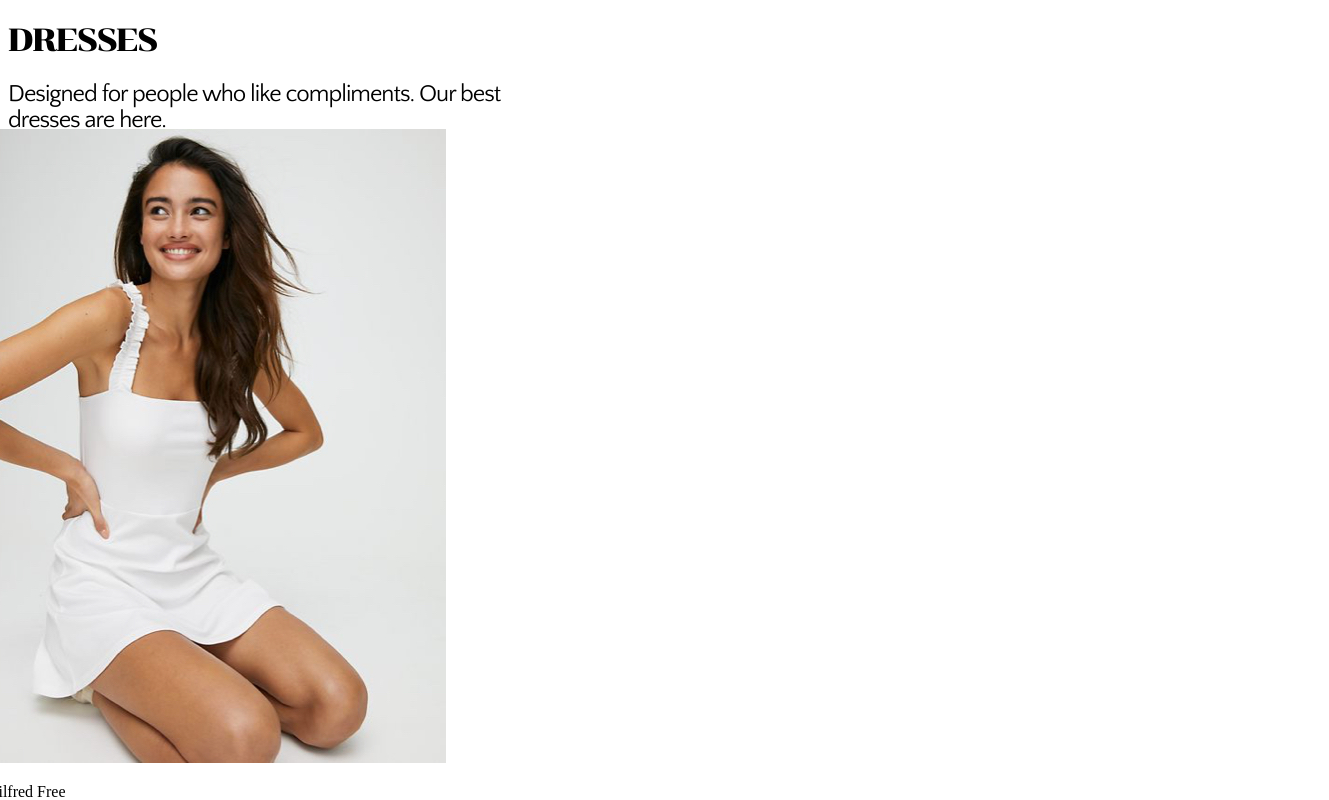
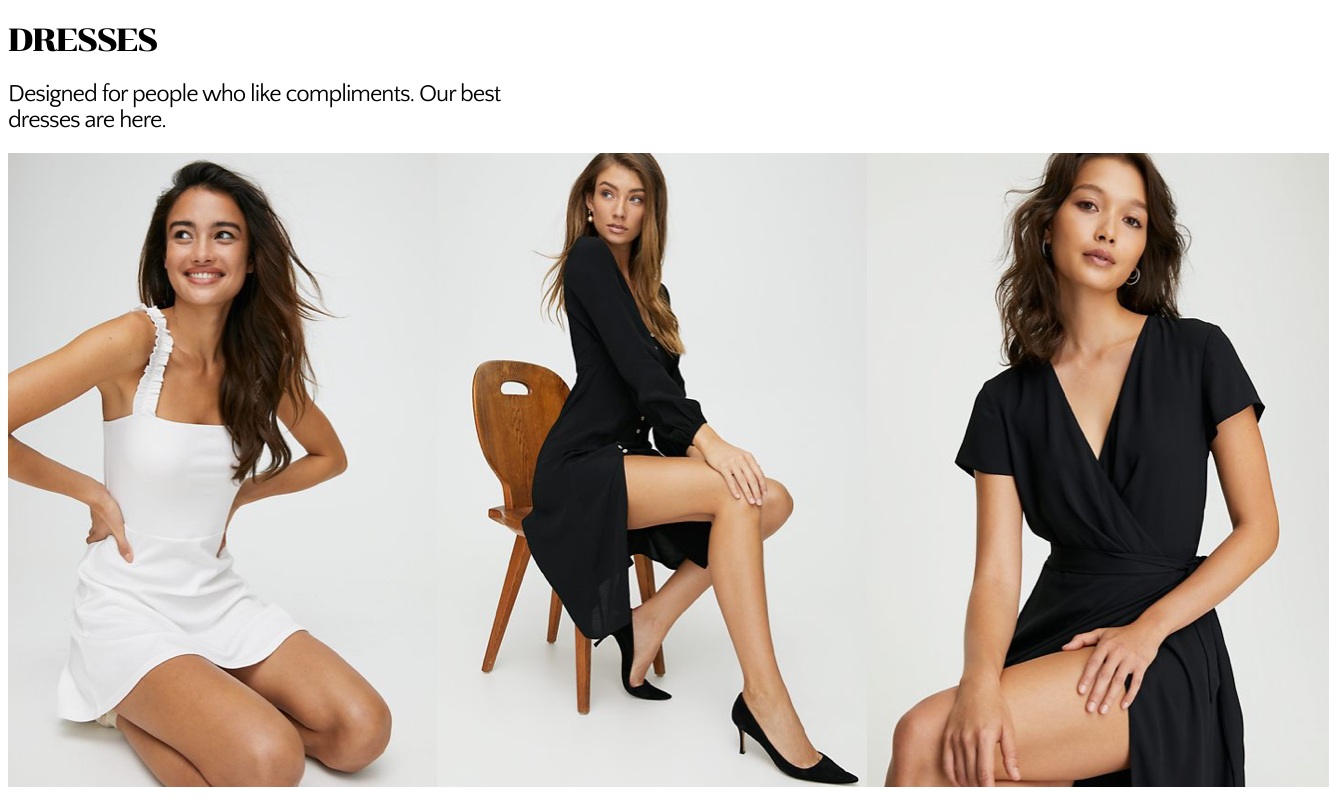
Before and after one commit to oPhreak/atzAssessJrFED, a React (Create React App) app: page / in a window 1280 px wide. Shown: the top 800 px of the page, 1329 px wide, since content can reach past the window. Built offline with nearby package versions, Linux system fonts and the light colour scheme.

Commit message:
successfully implemented mui/Grid

```diff
--- a/src/components/RenderPanels.jsx
+++ b/src/components/RenderPanels.jsx
@@ -5,25 +5,19 @@ import Panel from "./Panel";
 function RenderPanels(props) {
     const panels = props.products;
 
-    const displayPanels = panels.map((panel, index) => {
-        return (
+
+    return(
+        <Grid container spacing={{ xs: 2, md: 3 }} columns ={{ xs: 4, sm: 6, md: 12}}>
+            {Array.from(panels).map((panel, index) => (
                 <Grid item xs={2} sm={4} md={4} key={index}>
                     <Panel
-                        id = {index}
                         img = {panel.img}
                         brand = {panel.brand}
                         name = {panel.name}
                         price = {panel.price}
                     />
                 </Grid>
-        );
-        });
-
-    return(
-        <Grid container spacing={{ xs: 2, md: 3 }} columns ={{ xs: 4, sm: 6, md: 12}}>
-            <div>
-                {displayPanels}
-            </div>
+            ))}
         </Grid>
     );
 }
```
